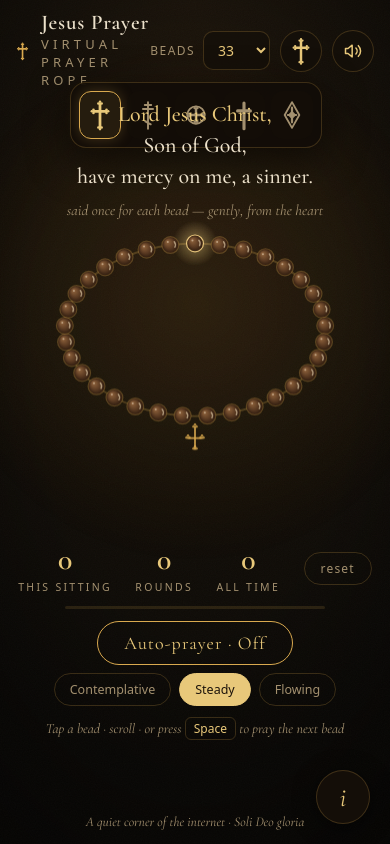
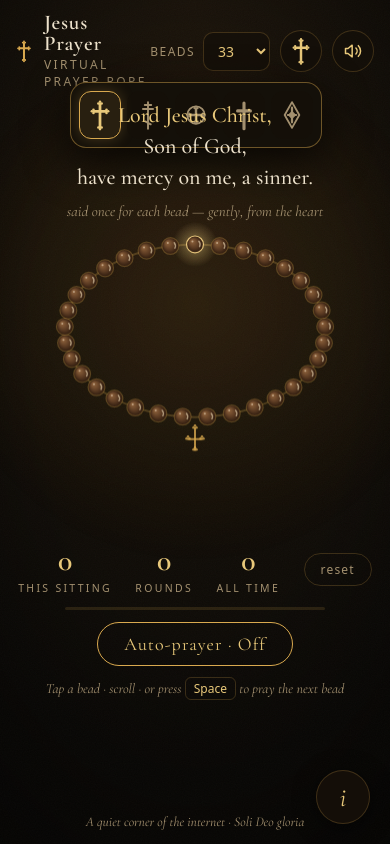
Before and after one commit to rtmalikian/jesus-prayer-app, a plain HTML site: page index.html in a window 390 px wide. Both pictures are taken after a click on the button 301 px from the left and 50 px from the top of the page. Drawn offline with nearby package versions, Linux system fonts and the light colour scheme.

Commit message:
Jesus Prayer app: solid cross menu, pace-row hidden fix, tighter mobile header
- Cross dropdown menu now fully opaque so options read clearly
  over the prayer text
- Fixed pace buttons showing while auto-prayer is off (hidden
  attribute was overridden by display:flex)
- Tighter brand subtitle spacing on small phones

Signed-off-by: Raphael Malikian <rtmalikian@gmail.com>

```diff
--- a/index.html
+++ b/index.html
@@ -68,8 +68,8 @@ header{display:flex; align-items:center; justify-content:space-between; padding:
   color:var(--gold-soft); cursor:pointer; display:flex; align-items:center; justify-content:center; padding:8px}
 #crossBtn svg{width:20px; height:28px}
 .cross-menu{position:absolute; right:0; top:calc(100% + 10px); z-index:60; display:flex; gap:6px;
-  background:rgba(18,13,8,.97); border:1px solid var(--line); border-radius:16px; padding:8px;
-  box-shadow:0 12px 40px rgba(0,0,0,.6)}
+  background:#141009; border:1px solid rgba(217,169,79,.45); border-radius:16px; padding:8px;
+  box-shadow:0 14px 44px rgba(0,0,0,.8)}
 .cross-menu[hidden]{display:none}
 .cross-opt{width:42px; height:48px; border-radius:12px; border:1px solid transparent; background:rgba(20,15,9,.55);
   color:var(--muted); cursor:pointer; display:flex; align-items:center; justify-content:center; padding:6px}
@@ -122,6 +122,7 @@ main{flex:1; display:flex; flex-direction:column; align-items:center; padding:4p
 .pill.on{background:linear-gradient(135deg, var(--gold), var(--gold-soft)); color:#1c130a; font-weight:600;
   box-shadow:0 0 26px rgba(217,169,79,.35)}
 .pace{display:flex; gap:8px}
+.pace[hidden]{display:none}
 .pace button{background:none; border:1px solid var(--line); color:var(--muted); border-radius:999px;
   padding:7px 15px; font-family:system-ui,sans-serif; font-size:12.5px; cursor:pointer}
 .pace button.on{color:#1c130a; background:var(--gold-soft); border-color:var(--gold-soft)}
@@ -159,6 +160,7 @@ footer{position:relative; z-index:1; text-align:center; padding:10px 16px 14px;
   font-style:italic; font-size:13.5px}
 @media (max-width:520px){
   .brand h1{font-size:21px}
+  .brand p{font-size:12px; letter-spacing:.2em}
   .prayer-card{margin-top:4px}
   .stage-wrap{height:clamp(260px, 38vh, 460px)}
   .stat .num{font-size:30px}
```
